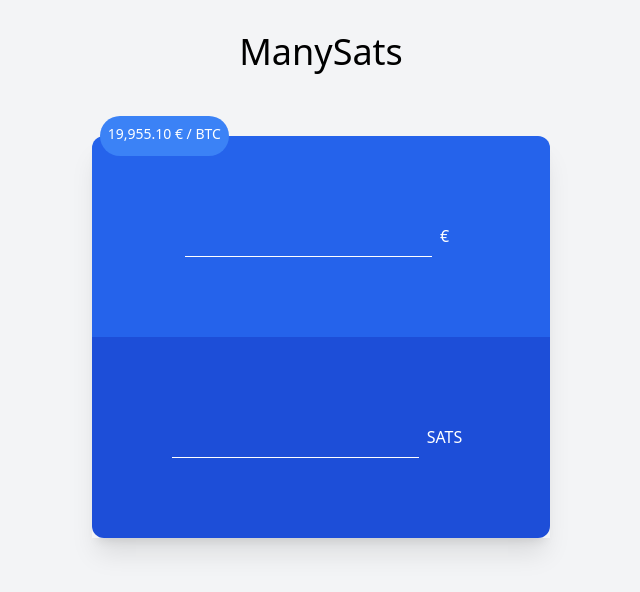
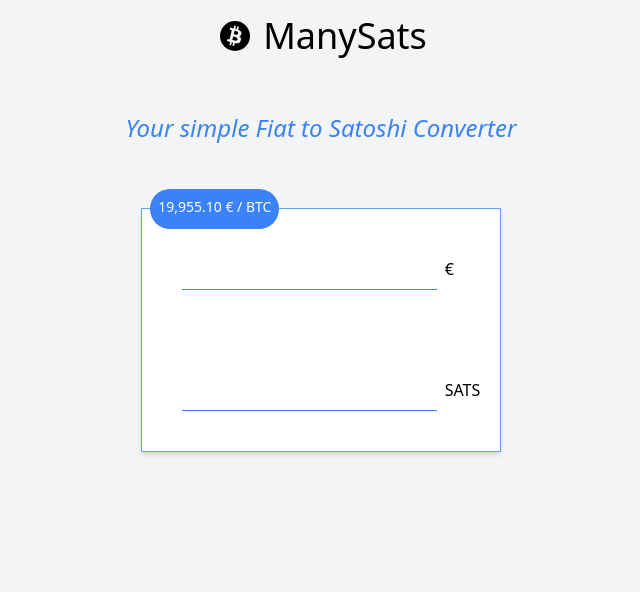
Before and after one commit to cstenglein/manysats, a Next.js app: page / in a window 1280 px wide. Shown: the top 592 px of the page, without its empty margins (319-959 px from the left). Built offline with nearby package versions, Linux system fonts and the light colour scheme.

Commit message:
better styling, add btc icon

```diff
--- a/components/Main.tsx
+++ b/components/Main.tsx
@@ -1,3 +1,4 @@
+import Image from "next/image";
 import { ChangeEvent, useEffect, useState } from "react";
 
 const Main = () => {
@@ -11,7 +12,6 @@
     const input = event.target.value.replace(/[^0-9.]/g, "");
     const formattedInput = input.endsWith(".") ? input : new Intl.NumberFormat("en-US").format(+input);
     setFiatAmount(formattedInput);
-    console.log("CHANGE FIAT", formattedInput);
     // format output
     const converted = ((+input / price!) * 100_000_000).toFixed(0);
     const formatted = new Intl.NumberFormat("en-US").format(+converted);
@@ -23,7 +23,6 @@
     const input = event.target.value.replace(/[^0-9.]/g, "");
     const formattedInput = input.endsWith(".") ? input : new Intl.NumberFormat("en-US").format(+input);
     setSatAmount(formattedInput);
-    console.log("CHANGE SAT", formattedInput);
     // format output
     const converted = ((+input * price!) / 100_000_000).toFixed(2);
     const formatted = new Intl.NumberFormat("en-US").format(+converted);
@@ -46,30 +45,42 @@
 
   return (
     <main className="flex h-screen flex-col items-center bg-gray-100">
-      <h1 className="mb-8 p-8 text-4xl">ManySats</h1>
-      <section className="flex w-11/12 flex-col items-center text-white shadow-xl md:w-auto">
+      <h1 className="mb-2 flex items-center justify-center p-4 text-4xl">
+        <Image src={"/btc-icon.svg"} height="40px" alt="btcicon" width="40px" /> <span className="ml-2">ManySats</span>
+      </h1>
+      <h6 className="mb-8 p-8 text-center text-2xl italic text-blue-500">Your simple Fiat to Satoshi Converter</h6>
+      <section className="flex w-11/12 flex-col items-center border border-blue-400 bg-white shadow-md md:w-auto">
+        {/* price pill */}
         <article className="mx-5 flex w-full justify-start px-2">
           <p className="z-10 -my-5 rounded-full bg-blue-500 p-2 text-sm text-white">{formattedPrice} € / BTC</p>
         </article>
-        <article className="flex w-full justify-center rounded-t-xl bg-blue-600 p-20">
+        {/* input 1 */}
+        <article className="flex w-full justify-center rounded-t-xl p-10">
           <input
-            className="border-b border-white bg-blue-600 p-2 outline-none focus:border-white"
+            id="input-fiat"
+            className="w-11/12 border-b border-blue-500 p-2 font-mono outline-none focus:shadow-[0_1px_0px_0px_rgba(59,130,246,1)]"
             type="text"
             inputMode="decimal"
             value={fiatAmount}
             onChange={onChangeFiatHandler}
           ></input>
-          <label className="p-2">€</label>
+          <label className="w-1/12 p-2" htmlFor="input-fiat">
+            €
+          </label>
         </article>
-        <article className="flex w-full justify-center rounded-b-xl bg-blue-700 p-20 ">
+        {/* input 2 */}
+        <article className="flex w-full justify-center rounded-b-xl p-10">
           <input
-            className="border-b border-white bg-blue-700 p-2 outline-none focus:border-white"
+            id="input-sat"
+            className="w-11/12 border-b border-blue-500 p-2 font-mono outline-none focus:shadow-[0_1px_0px_0px_rgba(59,130,246,1)]"
             type="text"
             inputMode="decimal"
             value={satAmount}
             onChange={onChangeSatHandler}
           ></input>
-          <label className="p-2">SATS</label>
+          <label className="w-1/12 p-2" htmlFor="input-sat">
+            SATS
+          </label>
         </article>
       </section>
     </main>
```
Also changed, not shown: public/btc-icon.svg (added).
